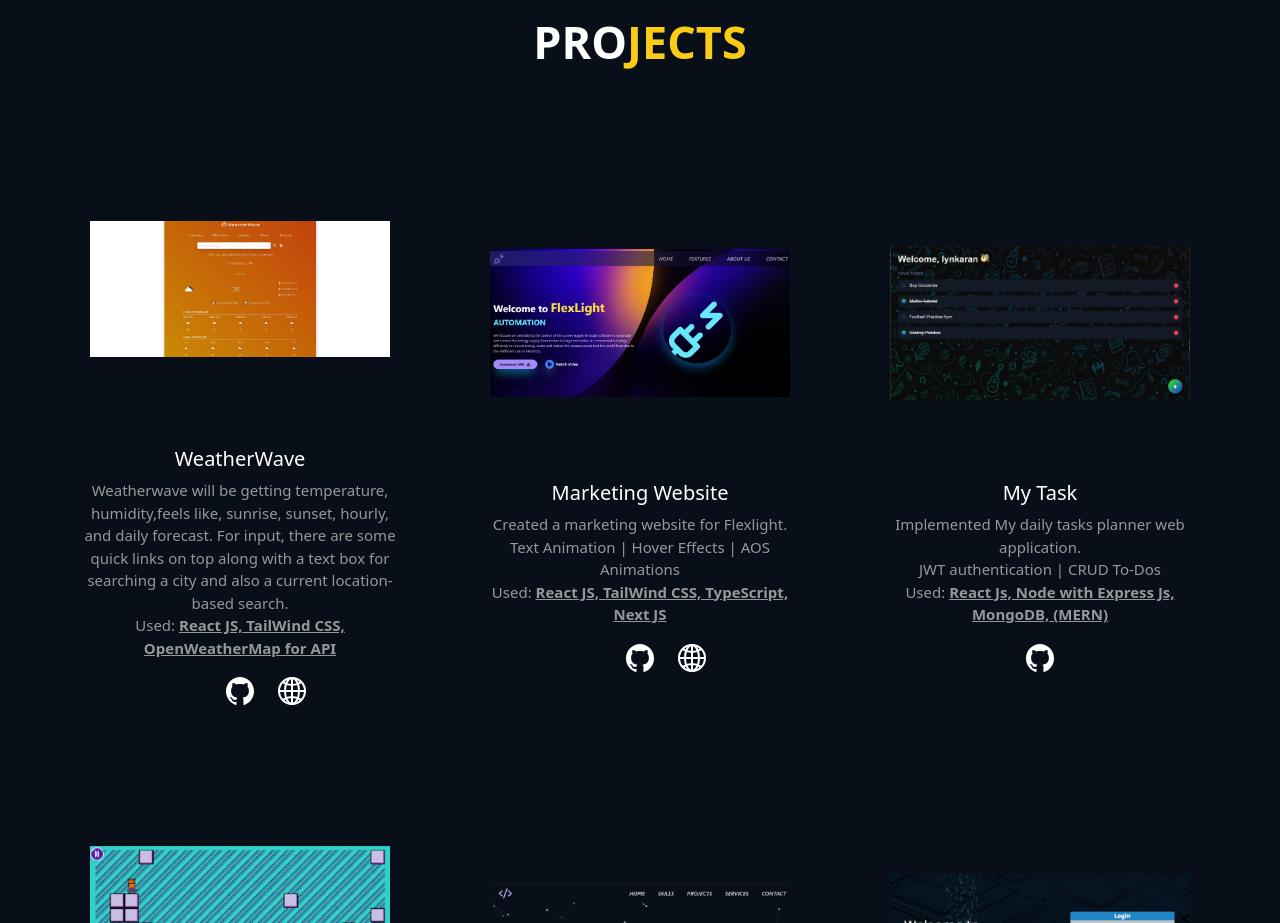
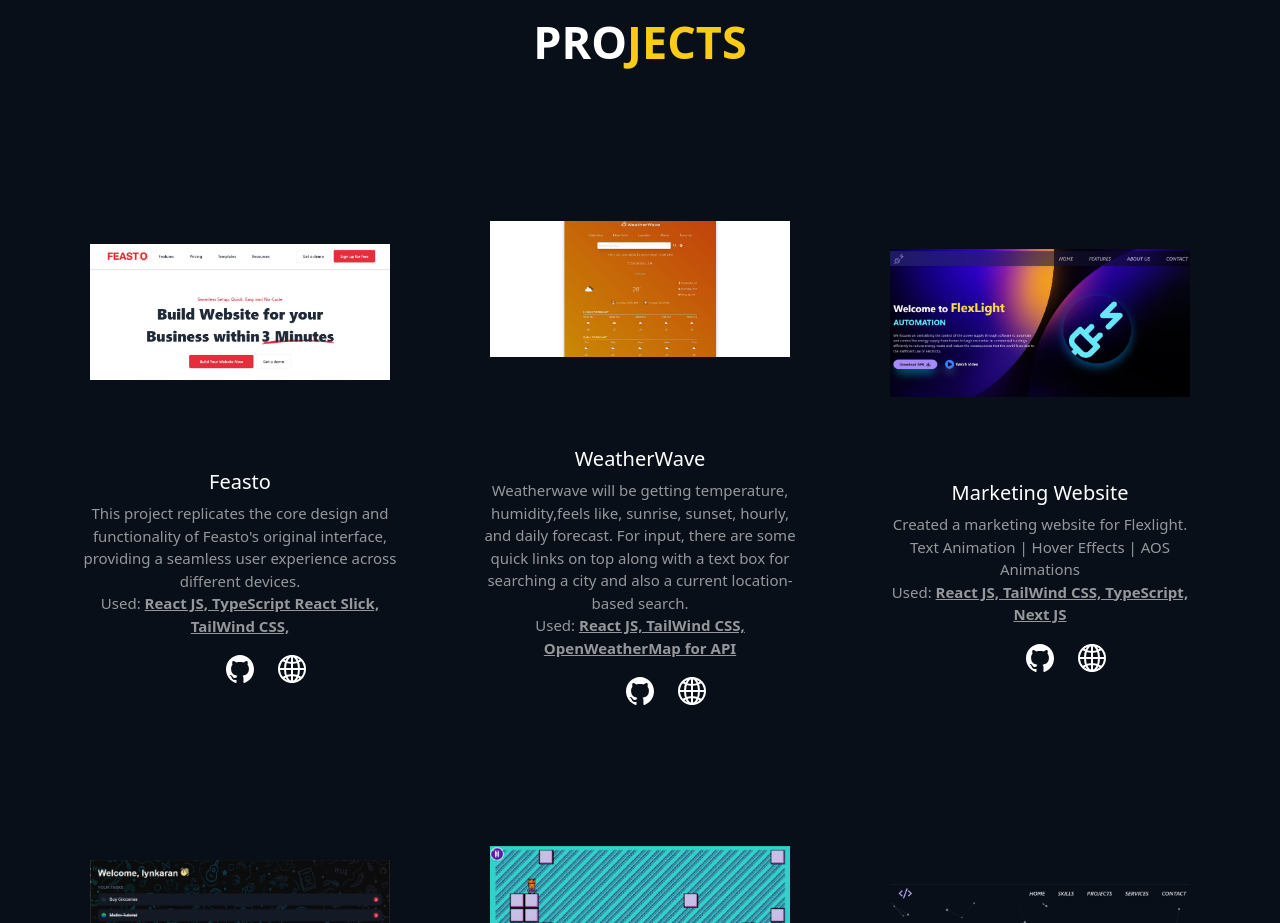
Before and after one commit to Iynguuuuu/Portfolio, a Next.js app: page / in a window 1280 px wide. Shown: the part 1720-2643 px from the top of the page. Built offline with nearby package versions, Linux system fonts and the light colour scheme.

Commit message:
added project

```diff
--- a/Components/Projects.tsx
+++ b/Components/Projects.tsx
@@ -16,8 +16,31 @@
                 <div className='grid grid-cols-1 md:grid-cols-2 lg:grid-cols-3 w-[90%]
                             mx-auto items-center gap-[3rem] mt-4rem text-white pt-[3rem] '>
 
+                    <div data-aos="flip-up" data-aos-delay="100">
+                        <div className='text-center p-[1rem]'>
 
-                    <div data-aos="flip-up" data-aos-delay="100">
+                            <div className='transform cursor-pointer hover:-translate-y-6 transition-all duration-200 relative
+                                w-[300px] h-[200px] md:h-[300px] mx-auto '>
+                                <Image src="/images/feasto.jpg" alt="Portfolio" layout='fill' className='object-contain fixed' />
+                            </div>
+                            <h1 className='text-[20px] mt:text-[10px] mt-[5px] mb-[5px]'>
+                                Feasto <br />
+                            </h1>
+                            <p className='text-[15px] text-[#d3d2d2] font-normal opacity-70'>
+                            This project replicates the core design and functionality of Feasto's original interface, providing a seamless user experience across different devices. <br />
+                            Used: <span className='text-decoration-line: underline font-bold'>React JS, TypeScript React Slick, TailWind CSS,  <br />
+                                </span>
+                            </p>
+                            <div className='mt-[1rem] flex items-stretch space-x-5 ml-[9rem]'>
+                                <a href="https://github.com/Iynguuuuu/Feasto"> <IoLogoGithub className='w-[2rem] h-[2rem] text-white ' /></a>
+                                <a href="https://feasto.vercel.app/"> <IoGlobeOutline className='w-[2rem] h-[2rem] text-white ' /></a>
+                            </div>
+
+                        </div>
+                    </div>
+
+
+                    <div data-aos="flip-up" data-aos-delay="300">
                         <div className='text-center p-[1rem]'>
 
                             <div className='transform cursor-pointer hover:-translate-y-6 transition-all duration-200 relative
@@ -28,9 +51,9 @@
                                 WeatherWave <br />
                             </h1>
                             <p className='text-[15px] text-[#d3d2d2] font-normal opacity-70'>
-                            Weatherwave will be getting temperature, humidity,feels like, sunrise, sunset, hourly, and daily forecast. For input, there are some quick links on top along with a text box for searching a city and also a current location-based search. <br />
+                                Weatherwave will be getting temperature, humidity,feels like, sunrise, sunset, hourly, and daily forecast. For input, there are some quick links on top along with a text box for searching a city and also a current location-based search. <br />
                                 Used: <span className='text-decoration-line: underline font-bold'>React JS, TailWind CSS, OpenWeatherMap for API  <br />
-                                    </span>
+                                </span>
                             </p>
                             <div className='mt-[1rem] flex items-stretch space-x-5 ml-[9rem]'>
                                 <a href="https://github.com/Iynguuuuu/Weatherwave"> <IoLogoGithub className='w-[2rem] h-[2rem] text-white ' /></a>
@@ -40,7 +63,7 @@
                         </div>
                     </div>
 
-                    <div data-aos="flip-up" data-aos-delay="300">
+                    <div data-aos="flip-up" data-aos-delay="500">
                         <div className='text-center p-[1rem]'>
 
                             <div className='transform cursor-pointer hover:-translate-y-6 transition-all duration-200 relative
@@ -64,7 +87,7 @@
                         </div>
                     </div>
 
-                    <div data-aos="flip-up" data-aos-delay="500">
+                    <div data-aos="flip-up" data-aos-delay="700">
                         <div className='text-center p-[1rem]'>
 
                             <div className='transform cursor-pointer hover:-translate-y-6 transition-all duration-200 relative
@@ -86,7 +109,7 @@
                         </div>
                     </div>
 
-                    <div data-aos="flip-up" data-aos-delay="700">
+                    <div data-aos="flip-up" data-aos-delay="900">
                         <div className='text-center p-[1rem]'>
                             <div className='transform cursor-pointer hover:-translate-y-6 transition-all duration-200 relative
                                 w-[300px] h-[200px] md:h-[300px] mx-auto '>
@@ -110,7 +133,7 @@
                         </div>
                     </div>
 
-                    <div data-aos="flip-up" data-aos-delay="900">
+                    <div data-aos="flip-up" data-aos-delay="1100">
                         <div className='text-center p-[1rem]'>
                             <div className='transform cursor-pointer hover:-translate-y-6 transition-all duration-200 relative
                                 w-[300px] h-[200px] md:h-[300px] mx-auto '>
@@ -131,7 +154,7 @@
                         </div>
                     </div>
 
-                    <div data-aos="flip-up" data-aos-delay="1100">
+                    <div data-aos="flip-up" data-aos-delay="1300">
                         <div className='text-center p-[1rem]'>
 
                             <div className='transform cursor-pointer hover:-translate-y-6 transition-all duration-200 relative
@@ -153,7 +176,7 @@
                         </div>
                     </div>
 
-                    <div data-aos="flip-up" data-aos-delay="1300">
+                    <div data-aos="flip-up" data-aos-delay="1500">
                         <div className='text-center p-[1rem]'>
                             <div className='transform cursor-pointer hover:-translate-y-6 transition-all duration-200 relative
                                 w-[300px] h-[200px] md:h-[300px] mx-auto '>
```
Also changed, not shown: public/images/feasto.jpg (added).
